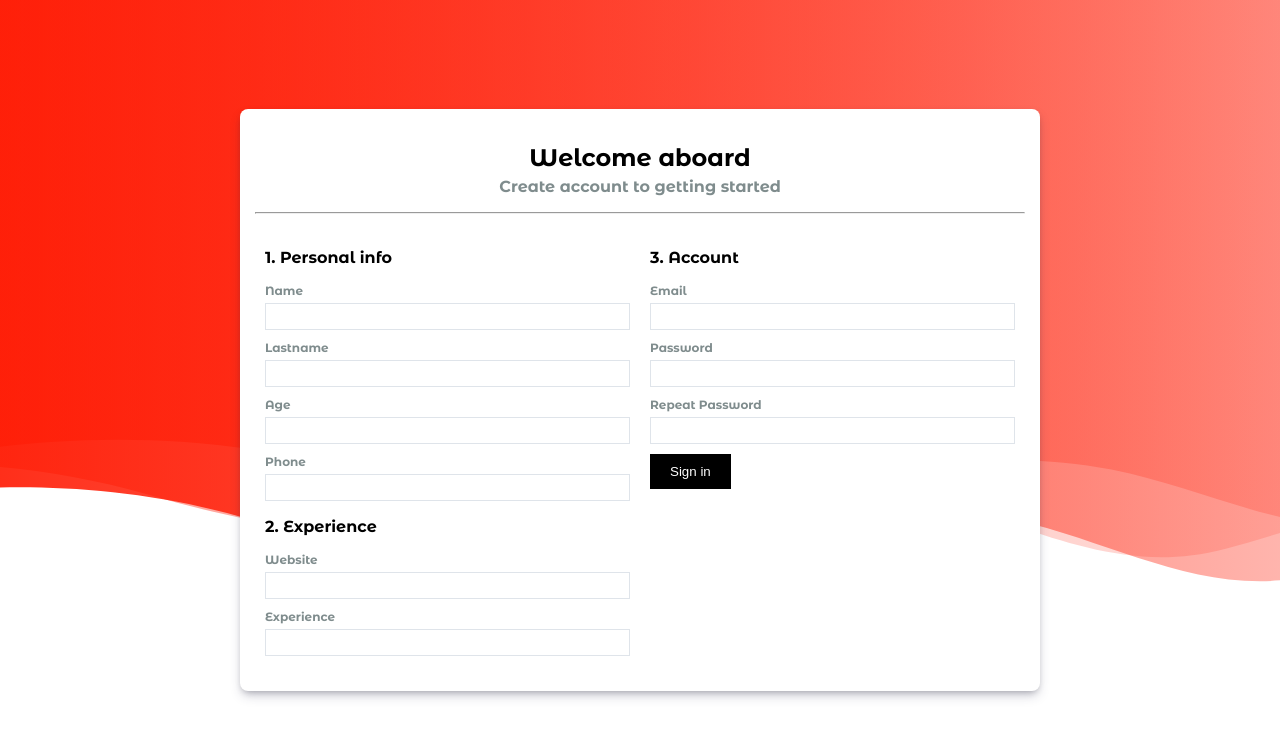
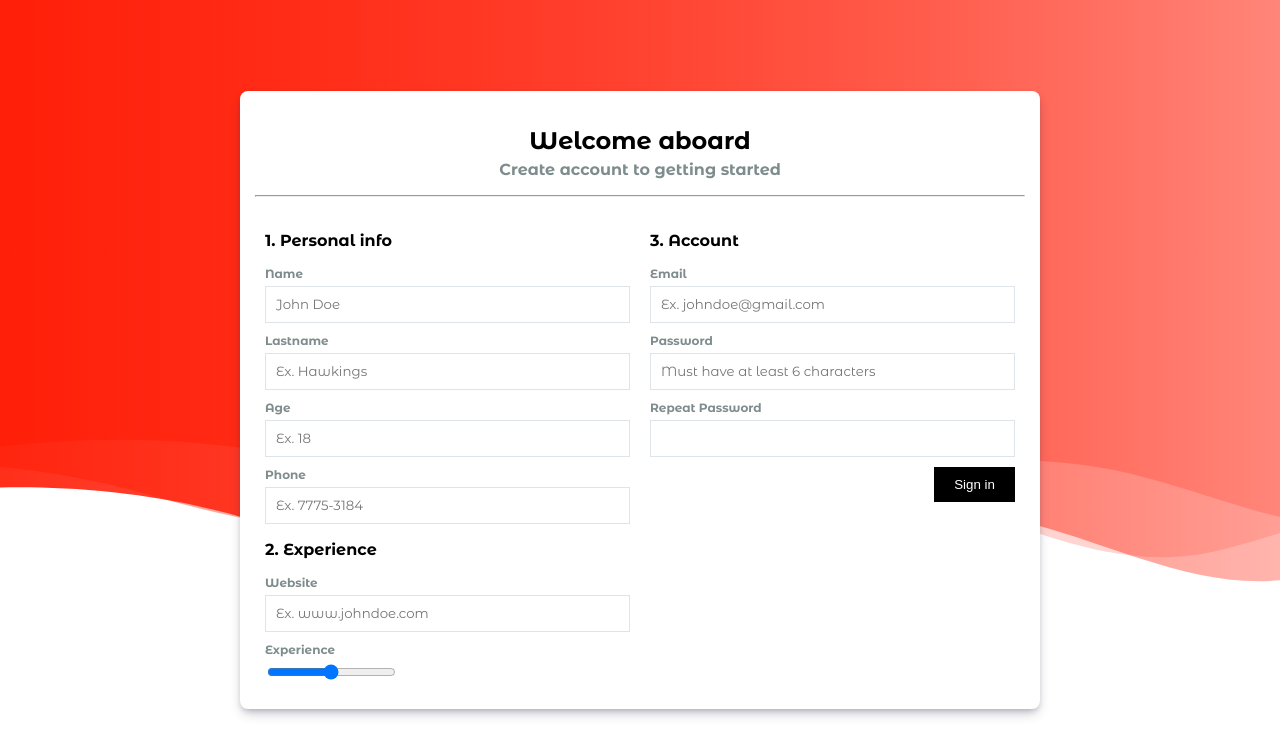
Before and after one commit to CarlosHdz7/form-ui, a plain HTML site: page index.html in a window 1280 px wide. Drawn offline with Linux system fonts and the light colour scheme.

Commit message:
:lipstick: Adding placeholders to inputs

```diff
--- a/index.html
+++ b/index.html
@@ -19,30 +19,29 @@
                 <div class="grid__left">
                     <p class="text-bold">1. Personal info</p>
                     <label class="input-label" for="TXTName">Name</label>
-                    <input class="input" type="text" id="TXTName">
+                    <input class="input" type="text" id="TXTName" placeholder="John Doe">
                     <label class="input-label" for="TXTLastname">Lastname</label>
-                    <input class="input" type="text" id="TXTLastname">
+                    <input class="input" type="text" id="TXTLastname" placeholder="Ex. Hawkings">
                     <label class="input-label" for="TXTAge">Age</label>
-                    <input class="input" type="number" id="TXTAge">
+                    <input class="input" type="number" id="TXTAge" placeholder="Ex. 18">
                     <label class="input-label" for="TXTPhone">Phone</label>
-                    <input class="input" type="phone" id="TXTPhone">
+                    <input class="input" type="phone" id="TXTPhone" placeholder="Ex. 7775-3184">
                     <p class="text-bold">2. Experience</p>
                     <label class="input-label" for="TXTWebsite">Website</label>
-                    <input class="input" type="text" id="TXTWebsite">
+                    <input class="input" type="text" id="TXTWebsite" placeholder="Ex. www.johndoe.com">
                     <label class="input-label" for="TXTExperience">Experience</label>
-                    <input class="input" type="text" id="TXTExperience">
-
+                    <input type="range" min="1" max="100" value="50" class="slider" id="RNGExpecience">
                 </div>
                 <div class="grid__rigth">
                     <p class="text-bold">3. Account</p>
                     <label class="input-label" for="TXTEmail">Email</label>
-                    <input class="input" type="email" id="TXTEmail">
+                    <input class="input" type="email" id="TXTEmail" placeholder="Ex. johndoe@gmail.com">
                     <label class="input-label" for="TXTPassword">Password</label>
-                    <input class="input" type="password" id="TXTPassword">
+                    <input class="input" type="password" id="TXTPassword"  placeholder="Must have at least 6 characters">
                     <label class="input-label" for="TXTRepeatPassword">Repeat Password</label>
-                    <input class="input" type="password" id="TXTRepeatPassword">
+                    <input class="input" type="password" id="TXTRepeatPassword" >
 
-                    <div>
+                    <div class="button-container">
                         <input class="button" type="submit" value="Sign in">
                     </div>
                 </div>
--- a/styles.css
+++ b/styles.css
@@ -78,9 +78,14 @@ body{
     display: block;
     width: 100%;
     box-sizing: border-box;
-    padding:5px;
+    padding:10px;
     border: 1px solid var(--gray2);
     margin-bottom: 10px;
+}
+
+.button-container{
+    display: flex;
+    justify-content: end;
 }
 
 .button{
@@ -89,3 +94,23 @@ body{
     background:var(--black);
     color:var(--white);
 }
+
+.button{
+    cursor:pointer;
+}
+
+.input::-webkit-input-placeholder {
+    font-family: 'Montserrat Alternates', sans-serif;
+}
+
+.input:-ms-input-placeholder {
+    font-family: 'Montserrat Alternates', sans-serif;
+}
+
+.input:-moz-placeholder {
+    font-family: 'Montserrat Alternates', sans-serif;
+}
+
+.input::-moz-placeholder {
+    font-family: 'Montserrat Alternates', sans-serif;
+}
```
